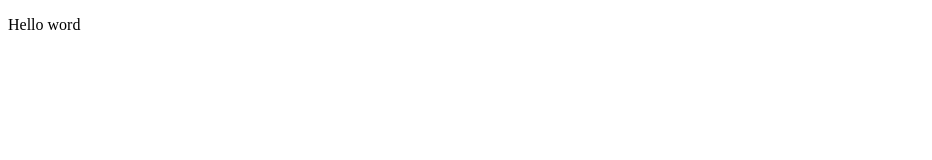
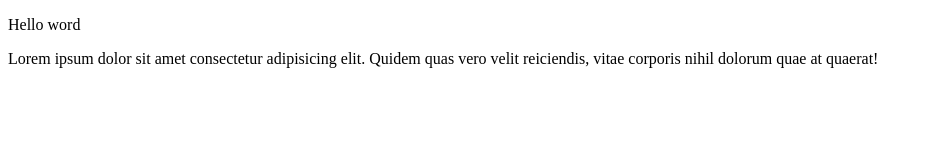
Before and after one commit to Vas2306/work-whith-git, a plain HTML site: page index.html in a window 1280 px wide. Shown: the whole page, without its empty margins (0-932 px from the left). Drawn offline with Linux system fonts and the light colour scheme.

Commit message:
new text

```diff
--- a/index.html
+++ b/index.html
@@ -8,5 +8,6 @@
 </head>
 <body>
     <p>Hello word</p>
+    <p>Lorem ipsum dolor sit amet consectetur adipisicing elit. Quidem quas vero velit reiciendis, vitae corporis nihil dolorum quae at quaerat!</p>
 </body>
 </html>
```
